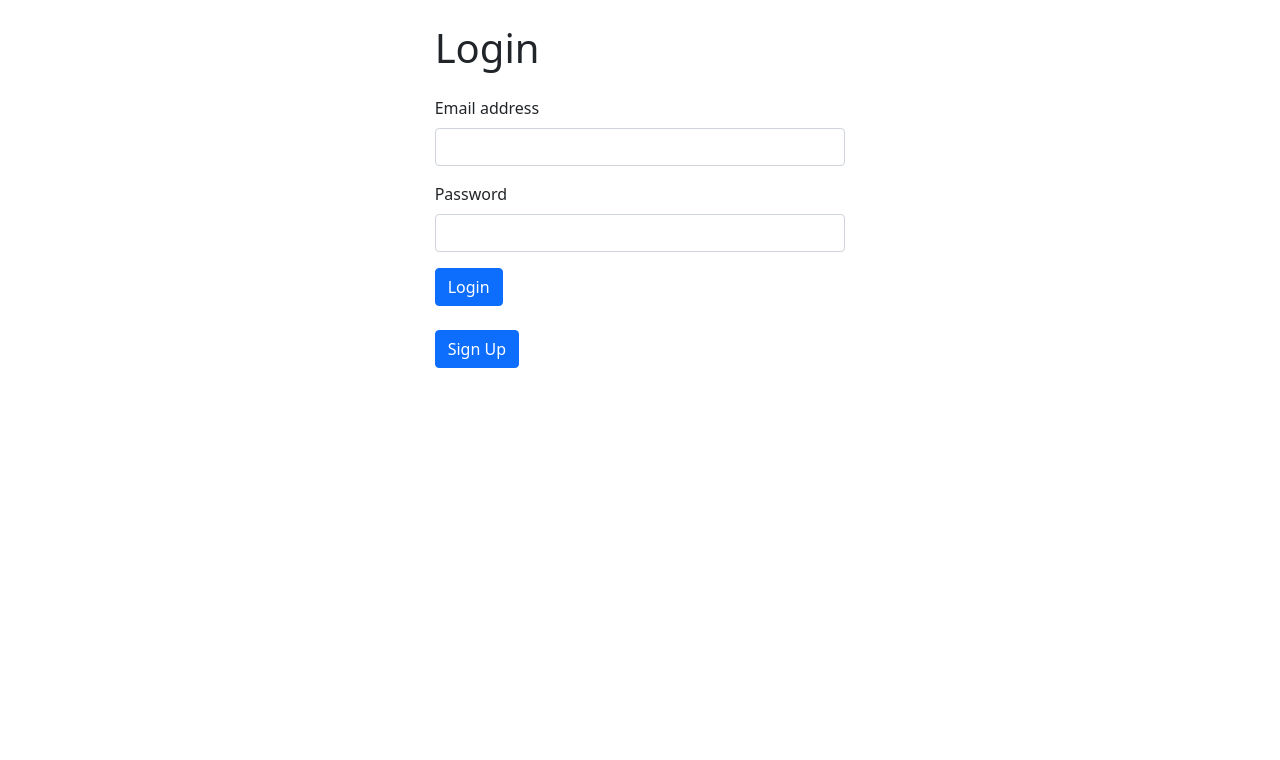
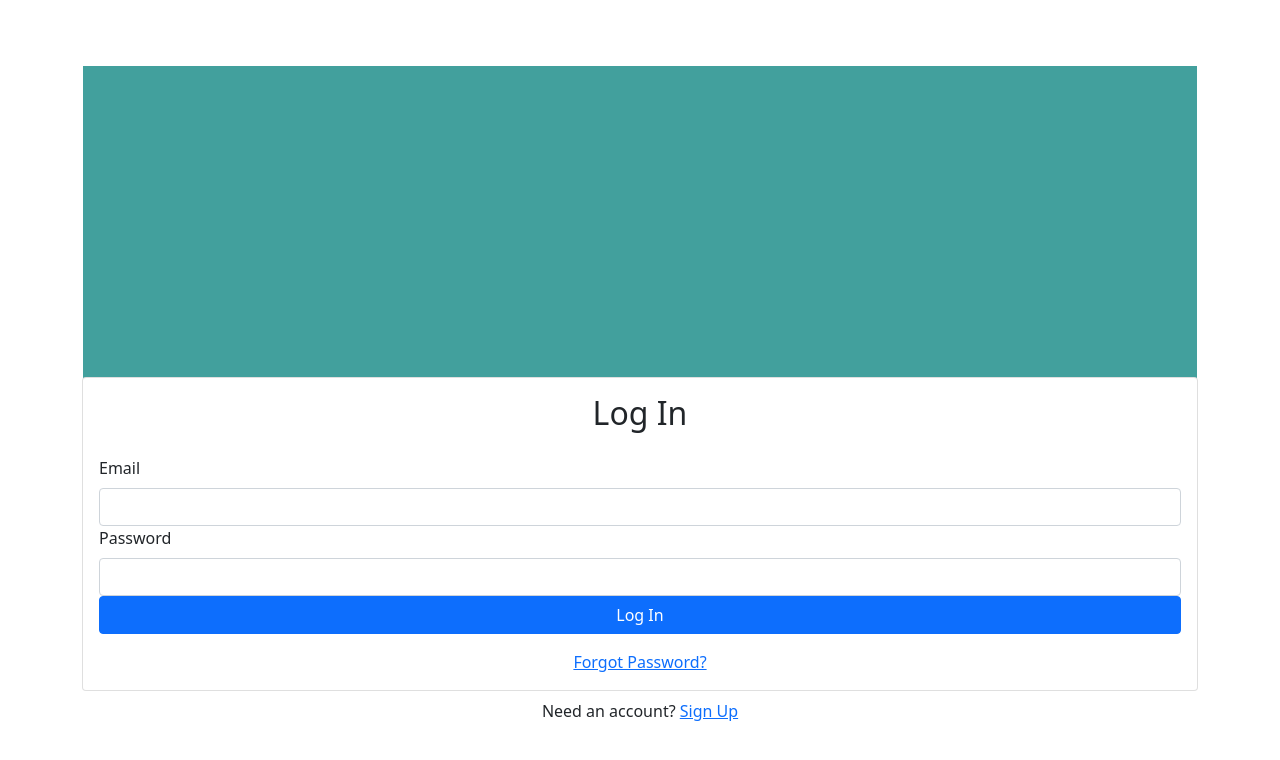
Before and after one commit to PavanButke/cryptoPunk, a React (Create React App) app: page / in a window 1280 px wide. Shown: the top 760 px of the page. Built offline with nearby package versions, Linux system fonts and the light colour scheme; no server answers.

Commit message:
login routing implemented

```diff
--- a/src/App.js
+++ b/src/App.js
@@ -34,7 +34,7 @@
       </Route>
 
 
-        <Route path="/Home">
+        <Route exact path="/Home">
         <Home/>
         </Route>
 
@@ -54,7 +54,16 @@
         </Route>
 
         <Route  path='/'>
+        <AuthProvider>
+            <Container className='d-flex  align-items-center justify-content-space-between' style={{minHeight:'100vh'}}>
+
+           <div className='w-100' style={{maxwidth:'100px' , backgroundBlendMode:'darken'}}>
           <Login/>
+            </div>
+            </Container>
+        </AuthProvider>
+
+
         </Route>
 
 
--- a/src/components/Firebase/context/AuthContext.js
+++ b/src/components/Firebase/context/AuthContext.js
@@ -15,6 +15,12 @@
      return   auth.createUserWithEmailAndPassword(email , password)
     }
 
+    function login(email , password){
+
+        return auth.signInWithEmailAndPassword(email,password)
+    }
+
+
     useEffect(()=>{
         const unsubscribe = auth.onAuthStateChanged(user=>{
         setCurrentUser(user)
@@ -29,6 +35,7 @@
 
     const value={
         currentUser,
+        login,
         signup
     }
   return (
--- a/src/components/Login/Login.js
+++ b/src/components/Login/Login.js
@@ -1,77 +1,58 @@
-import { useHistory } from "react-router-dom";
-import { BrowserRouter as Router , Switch , Route} from 'react-router-dom';
+import React, { useRef, useState } from "react"
+import { Form, Button, Card, Alert } from "react-bootstrap"
+import { useAuth} from '../Firebase/context/AuthContext'
+import { Link, useHistory } from "react-router-dom"
 
+export default function Login() {
+  const emailRef = useRef()
+  const passwordRef = useRef()
+  const { login } = useAuth()
+  const [error, setError] = useState("")
+  const [loading, setLoading] = useState(false)
+  const history = useHistory()
 
+  async function handleSubmit(e) {
+    e.preventDefault()
 
+    try {
+      setError("")
+      setLoading(true)
+      await login(emailRef.current.value, passwordRef.current.value)
+      history.push("/home")
+    } catch {
+      setError("Failed to log in")
+    }
 
+    setLoading(false)
+  }
 
-let Login=()=> {
-
-    let history= useHistory()
-
-    return (
-
-
-    //     <form>
-    //     <div class="form-group">
-    //       <label for="exampleInputEmail1">Email address</label>
-    //       <input type="email" class="form-control" id="exampleInputEmail1" aria-describedby="emailHelp" placeholder="Enter email"/>
-    //       <small id="emailHelp" class="form-text text-muted">We'll never share your email with anyone else.</small>
-    //     </div>
-    //     <div class="form-group">
-    //       <label for="exampleInputPassword1">Password</label>
-    //       <input type="password" class="form-control" id="exampleInputPassword1" placeholder="Password"/>
-    //     </div>
-    //     <div class="form-group form-check">
-    //       <input type="checkbox" class="form-check-input" id="exampleCheck1"/>
-    //       <label class="form-check-label" for="exampleCheck1">Check to Agree*</label>
-    //     </div>
-    //     <button type="submit" class="btn btn-primary">Submit</button>
-    //   </form>
-
-
+  return (
     <>
-
-    <div className="row">
-        <div className="col-4 offset-4">
-          <h1 className="mt-4 mb-4">Login</h1>
-          <form className="mt-4">
-            <div class="mb-3">
-              <label for="exampleInputEmail1" class="form-label">
-                Email address
-              </label>
-              <input
-                type="email"
-                class="form-control"
-                id="exampleInputEmail1"
-              />
-            </div>
-            <div class="mb-3">
-              <label for="exampleInputPassword1" class="form-label">
-                Password
-              </label>
-              <input
-                type="password"
-                class="form-control"
-                id="exampleInputPassword1"
-              />
-            </div>
-
-            <button class="btn btn-primary">Login</button>
-            <br />
-            <br />
-            <button onClick={()=>{
-                history.push("/Signup")
-            }} class="btn btn-primary">Sign Up</button>
-            <br>
-
-            </br>
-          </form>
-        </div>
+      <Card>
+        <Card.Body>
+          <h2 className="text-center mb-4">Log In</h2>
+          {error && <Alert variant="danger">{error}</Alert>}
+          <Form onSubmit={handleSubmit}>
+            <Form.Group id="email">
+              <Form.Label>Email</Form.Label>
+              <Form.Control type="email" ref={emailRef} required />
+            </Form.Group>
+            <Form.Group id="password">
+              <Form.Label>Password</Form.Label>
+              <Form.Control type="password" ref={passwordRef} required />
+            </Form.Group>
+            <Button disabled={loading} className="w-100" type="submit">
+              Log In
+            </Button>
+          </Form>
+          <div className="w-100 text-center mt-3">
+            <Link to="/forgot-password">Forgot Password?</Link>
+          </div>
+        </Card.Body>
+      </Card>
+      <div className="w-100 text-center mt-2">
+        Need an account? <Link to="/Login/Signup">Sign Up</Link>
       </div>
     </>
-  );
-};
-
-
-export default Login
+  )
+}
--- a/src/components/Login/Signup.js
+++ b/src/components/Login/Signup.js
@@ -10,9 +10,10 @@
   const emailRef = useRef()
   const passwordRef = useRef()
   const passwordConfirmRef = useRef()
-  const {signup , currentUser} = useAuth()
+  const {signup} = useAuth()
   const [error , setError]= useState('');
   const [loading , setLoading]=  useState(false)
+  const history = useHistory()
 
   async function handleSubmit(e){
       e.preventDefault()
@@ -25,11 +26,11 @@
         setError("")
         setLoading(true)
           await signup(emailRef.current.value , passwordRef.current.value)
-
+          history.push('/home')
 
       }catch{
 
-        setError('Sorry ! But you have signed up earlier?')
+        setError('Sorry ! Invalid Details')
 
       }
       setLoading(false)
@@ -38,14 +39,12 @@
 
   }
 
-
-
   return (
     <>
       <Card>
         <Card.Body>
           <h2 className="text-center mb-4">Sign Up</h2>
-         {currentUser && currentUser.email}
+
          {error && <Alert variant='danger'>{error}</Alert> }
           <Form onSubmit={  handleSubmit}>
             <Form.Group id="email">
@@ -67,7 +66,7 @@
         </Card.Body>
       </Card>
       <div className="w-100 text-center mt-2">
-        Already have an account? <Link to="/login">Log In</Link>
+        Already have an account? <Link to="Login/login">Log In</Link>
       </div>
     </>
   )
```
Also changed, not shown: src/index.css (line endings or trailing spaces).
